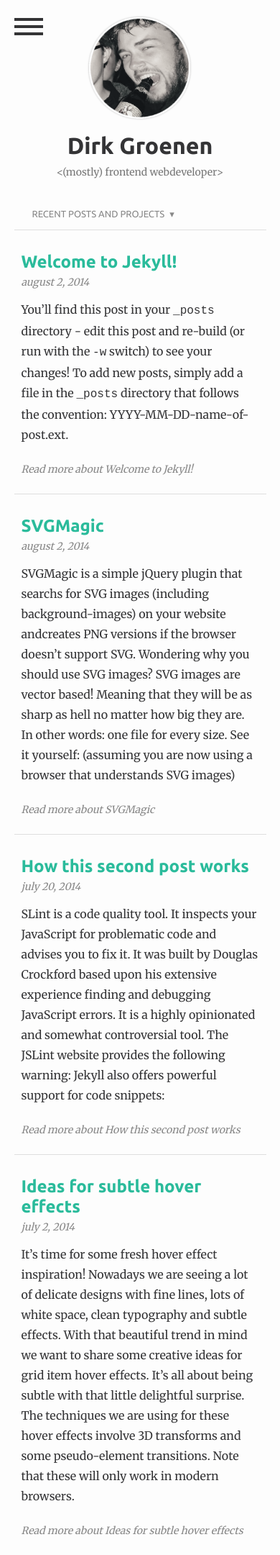
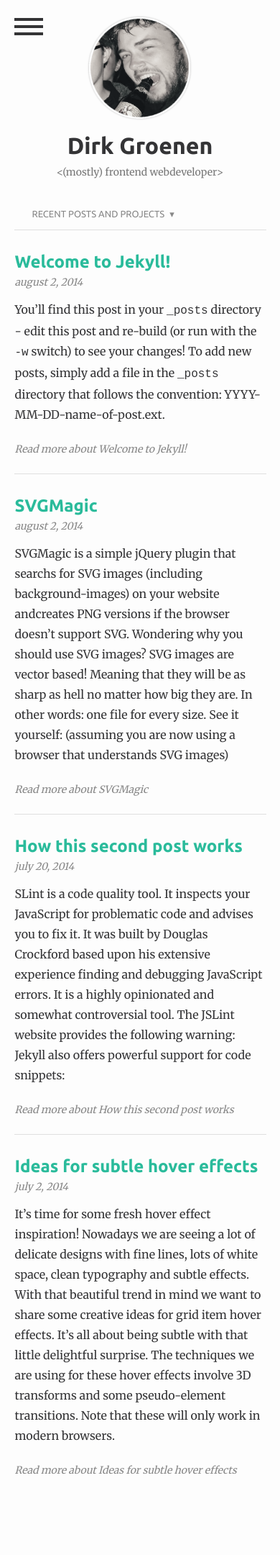
Before and after one commit to dirkgroenen/dirkgroenen.github.io, a Jekyll site: the page built from index.html, in a window 390 px wide. Shown: the whole page at 72% size. Built offline with Jekyll 4.4.1, drawn with Linux system fonts in a browser that asks for light colours; nearby versions of some CDN libraries; some web fonts are replaced; library files that are not in the unit come from our copies; after the commit the page ends 2077 px from its top, so only the background shows below that.

Commit message:
lowered padding

```diff
--- a/assets/css/responsive.css
+++ b/assets/css/responsive.css
@@ -38,7 +38,7 @@
     }
 
     .postlist .post{
-        padding: 10px 10px 20px 10px;
+        padding: 10px 1px 20px 1px;
     }
 
     .postlist .post .postdate{
```
